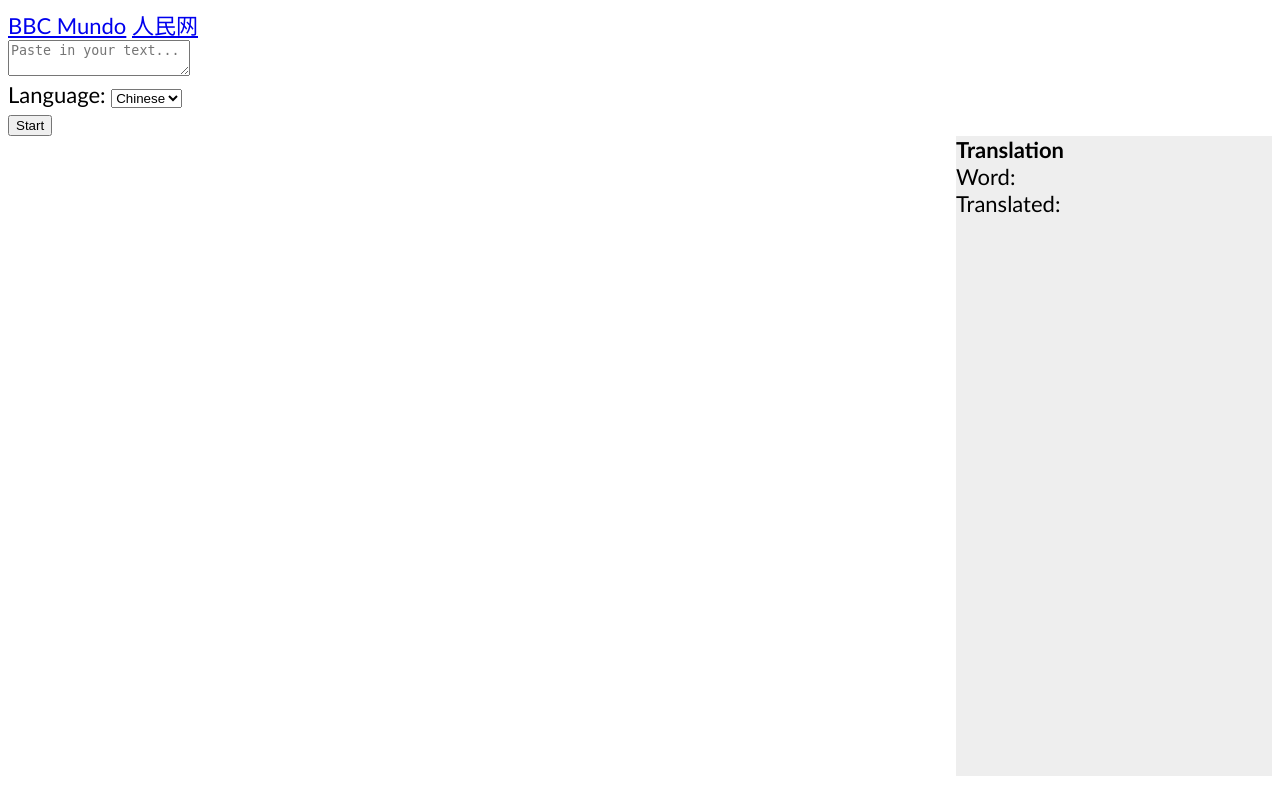
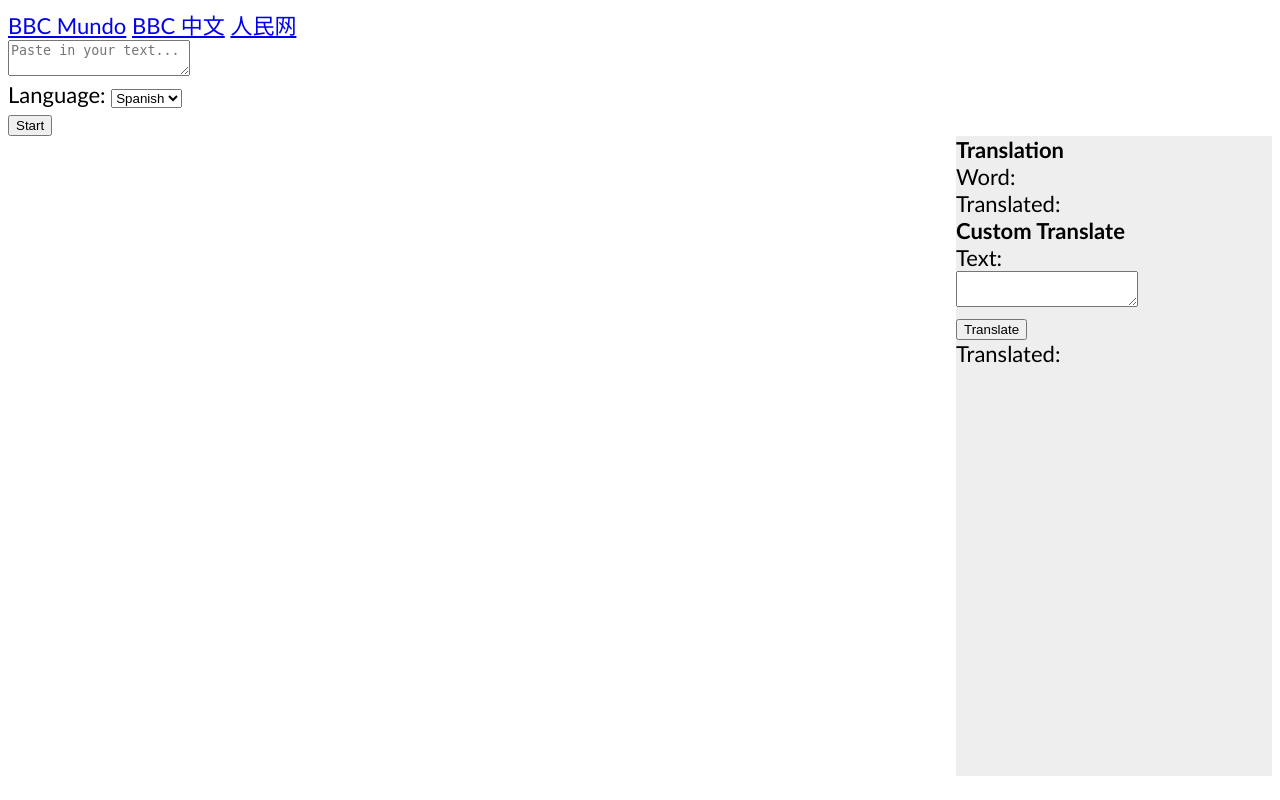
Before and after one commit to cursorweb/leescribe, a Flask app: page / in a window 1280 px wide. Run offline with Flask 2, Linux system fonts and the light colour scheme; some libraries are stand-ins or nearby versions.

Commit message:
add translate box

```diff
--- a/static/scripts/main.js
+++ b/static/scripts/main.js
@@ -64,8 +64,6 @@ startBtn.addEventListener("click", () => {
                 translatedWordSpan.textContent = res.translatedText;
             });
 
-            wordEl.style.position = "relative";
-
             lineEl.append(wordEl);
         }
 
@@ -100,6 +98,24 @@ startBtn.addEventListener("click", () => {
     }
 });
 
+const customTranslateInput = document.querySelector(".custom-translate-input");
+const customTranslateBtn = document.querySelector(".custom-translate-btn");
+const customTranslateOut = document.querySelector(".custom-translate-out");
+
+customTranslateBtn.addEventListener("click", async () => {
+    const text = customTranslateInput.value;
+    const translatedText = await translate(text);
+
+    customTranslateOut.textContent = translatedText.translatedText;
+});
+
+customTranslateInput.addEventListener("keydown", e => {
+    if (e.key == "Enter" && e.ctrlKey) {
+        e.preventDefault();
+        customTranslateBtn.click();
+    }
+})
+
 async function translate(text) {
     const res = await fetch("http://127.0.0.1:3000/translate", {
         method: "POST",
--- a/templates/index.html
+++ b/templates/index.html
@@ -13,6 +13,7 @@
 <body>
     <div>
         <a href="https://www.bbc.com/mundo" target="_blank">BBC Mundo</a>
+        <a href="https://www.bbc.com/zhongwen/simp">BBC 中文</a>
         <a href="http://www.people.com.cn/" target="_blank">人民网</a>
     </div>
     <textarea placeholder="Paste in your text..." class="article-input"></textarea>
@@ -20,7 +21,7 @@
         Language:
         <select class="language-select">
             <option value="es">Spanish</option>
-            <option value="zh" selected>Chinese</option>
+            <option value="zh">Chinese</option>
         </select>
     </div>
     <button class="start-btn">Start</button>
@@ -31,6 +32,15 @@
             <strong>Translation</strong>
             <div>Word: <span class="foreign-word"></span></div>
             <div>Translated: <span class="translated-word"></span></div>
+
+            <div class="custom">
+                <strong>Custom Translate</strong>
+                <div>Text:</div>
+                <div><textarea class="custom-translate-input"></textarea></div>
+                <button class="custom-translate-btn">Translate</button>
+                <div>Translated:</div>
+                <div class="custom-translate-out"></div>
+            </div>
         </div>
     </div>
 
```
Also changed, not shown: README.md.
